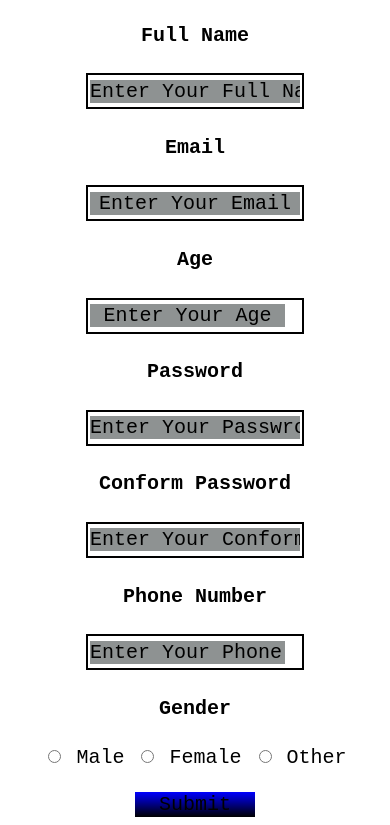
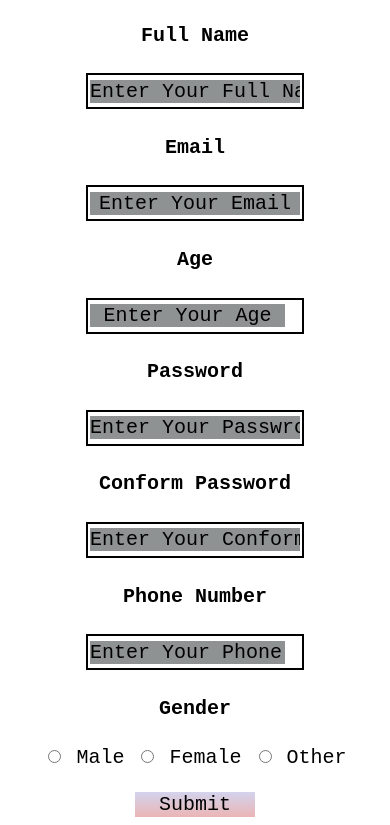
Before and after one commit to SomjaniNileshMulchand/regiform, a plain HTML site: page index.html in a window 390 px wide. In both pictures the pointer is over the button "Submit". Shown: the part 165-990 px from the top of the page. Drawn offline with Linux system fonts and the light colour scheme.

Commit message:
Add Code Files

```diff
--- a/style.css
+++ b/style.css
@@ -106,7 +106,7 @@ button:hover {
     }
 
     button:hover {
-        background-image: linear-gradient(blue, black);
+        background-image: linear-gradient(rgb(211, 211, 237), rgb(235, 181, 181));
     }
 
 }
```
